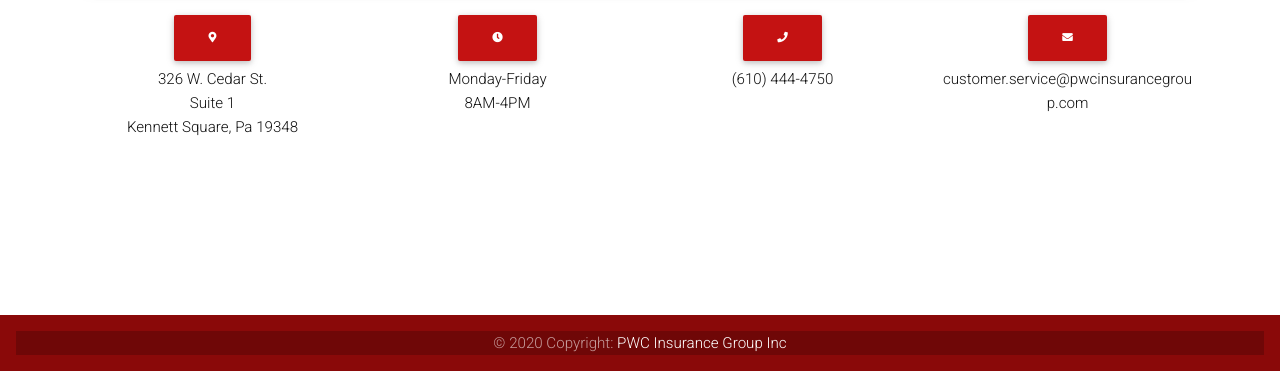
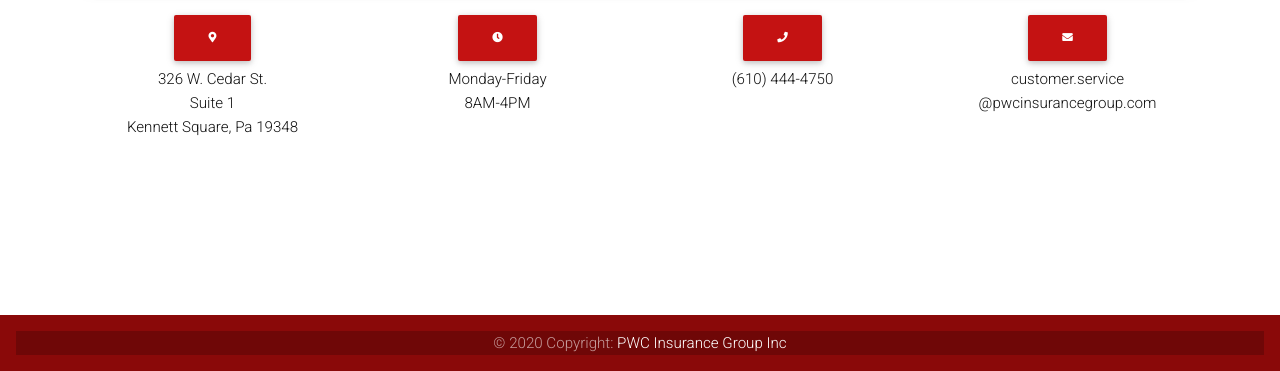
Before and after one commit to lkraman/pwc-gatsby-mdbreact, a Gatsby site: page /contact in a window 1280 px wide. Shown: the part 718-1089 px from the top of the page. Built offline with nearby package versions, Linux system fonts and the light colour scheme; Gatsby itself is replaced by a stand-in of ours.

Commit message:
changed email displayed on contact page

```diff
--- a/src/pages/contact.js
+++ b/src/pages/contact.js
@@ -115,7 +115,9 @@
                     href="mailto:customer.service@pwcinsurancegroup.com"
                     style={{ fontSize: '1em', wordWrap: 'break-word' }}
                   >
-                    customer.service@pwcinsurancegroup.com
+                    customer.service
+                    <br />
+                    @pwcinsurancegroup.com
                   </a>
                 </p>
               </MDBCol>
```
